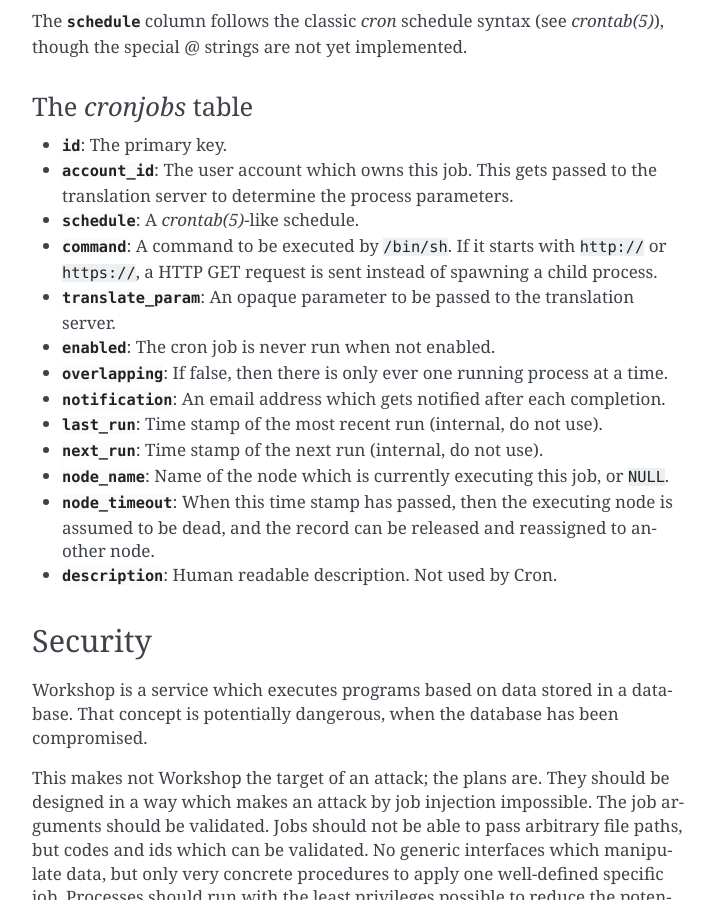
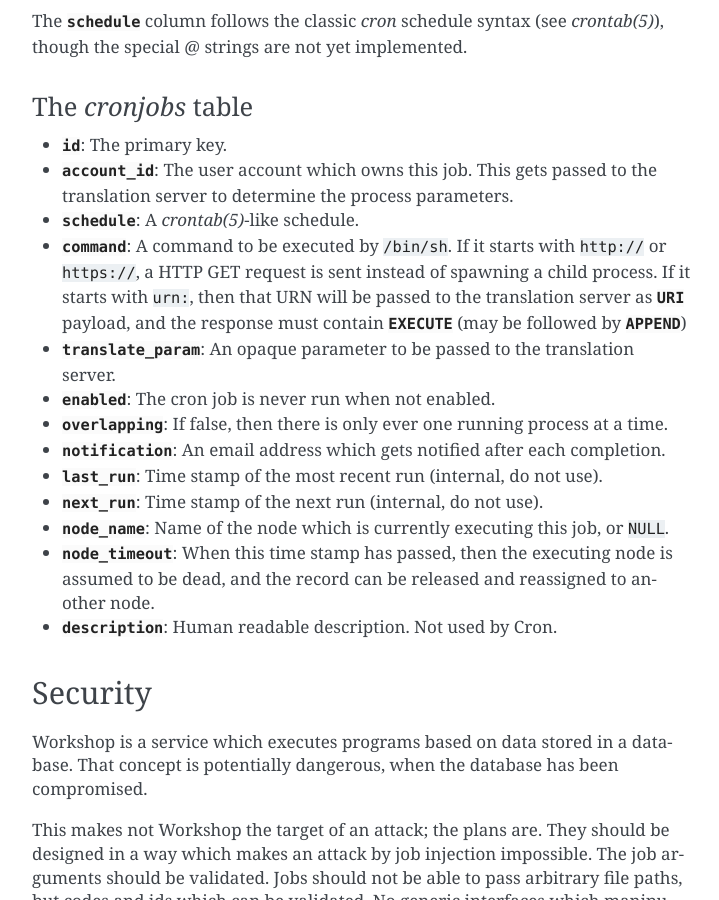
Before and after one commit to CM4all/workshop, a Sphinx documentation site: the page built from doc/index.rst, in a window 1280 px wide and 900 px high, scrolled down 5890 px. Shown: the whole window, without its empty margins (388-1107 px from the left). Built offline with Sphinx 7.4.7, drawn with Linux system fonts in a browser that asks for light colours.

Commit message:
cron/Workplace: implement command URNs

```diff
--- a/doc/index.rst
+++ b/doc/index.rst
@@ -315,7 +315,10 @@
 * :envvar:`schedule`: A :manpage:`crontab(5)`-like schedule.
 * :envvar:`command`: A command to be executed by :file:`/bin/sh`.  If
   it starts with :samp:`http://` or :samp:`https://`, a HTTP GET
-  request is sent instead of spawning a child process.
+  request is sent instead of spawning a child process.  If it starts
+  with :samp:`urn:`, then that URN will be passed to the translation
+  server as :envvar:`URI` payload, and the response must contain
+  :envvar:`EXECUTE` (may be followed by :envvar:`APPEND`)
 * :envvar:`translate_param`: An opaque parameter to be passed to the
   translation server.
 * :envvar:`enabled`: The cron job is never run when not enabled.
```
Also changed, not shown: 2 other files.
